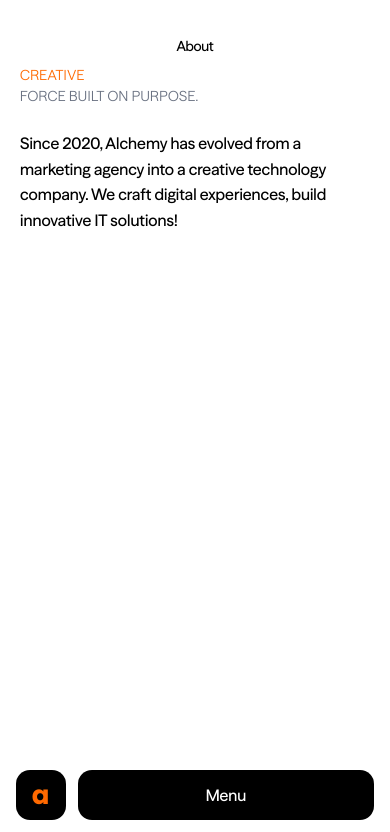
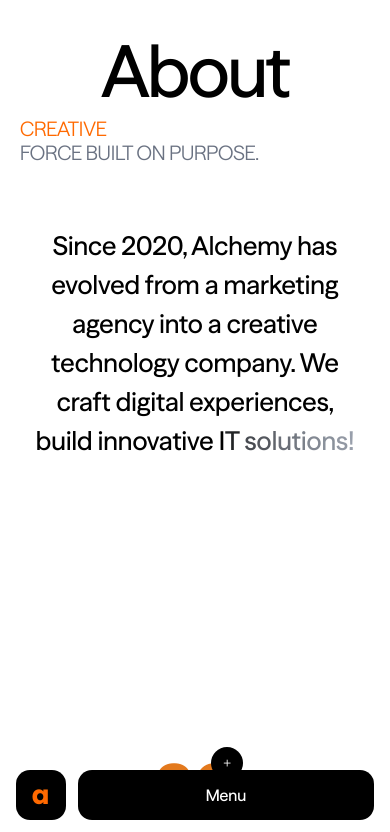
Before and after one commit to ChemyDigi/Alchemy-rewamp, a Next.js app: page /about in a window 390 px wide. Shown: the top 832 px of the page. Built offline with nearby package versions, Linux system fonts and the light colour scheme.

Commit message:
mobile res

```diff
--- a/components/about/Stats.tsx
+++ b/components/about/Stats.tsx
@@ -1,16 +1,44 @@
 "use client";
 
+import { motion, useInView, animate } from "framer-motion";
+import { useEffect, useRef } from "react";
+
+function Counter({ value }: { value: number }) {
+  const ref = useRef<HTMLSpanElement>(null);
+  const isInView = useInView(ref, { once: true });
+
+  useEffect(() => {
+    if (!isInView || !ref.current) return;
+
+    const start = Math.floor(value * 0.66);
+
+    const controls = animate(start, value, {
+      duration: 1.2, // 👈 speed (lower = faster)
+      ease: "linear", // 👈 removes end lag completely
+      onUpdate(latest) {
+        if (ref.current) {
+          ref.current.textContent = Math.floor(latest).toString();
+        }
+      },
+    });
+
+    return () => controls.stop();
+  }, [isInView, value]);
+
+  return <span ref={ref}>{Math.floor(value * 0.66)}</span>;
+}
+
+/* ================= MAIN COMPONENT ================= */
 export default function AboutStats() {
   const stats = [
-    { num: "80", title: "GLOBAL", sub: "HAPPY CLIENTS" },
-    { num: "600", title: "PROJECTS", sub: "COMPLETED" },
-    { num: "20", title: "TEAM", sub: "MEMBERS" },
-    { num: "550", title: "DIGITAL", sub: "PRODUCTS" },
+    { num: 80, title: "GLOBAL", sub: "HAPPY CLIENTS" },
+    { num: 600, title: "PROJECTS", sub: "COMPLETED" },
+    { num: 20, title: "TEAM", sub: "MEMBERS" },
+    { num: 550, title: "DIGITAL", sub: "PRODUCTS" },
   ];
 
   return (
-    <section className="w-full min-h-screen flex items-center justify-center px-6 md:px-16 py-20">
-
+    <section className="w-full flex items-center justify-center px-6 md:px-16 py-20">
       <div
         className="
           grid
@@ -20,13 +48,11 @@ export default function AboutStats() {
           text-center
         "
       >
-
         {stats.map((item, i) => (
           <div key={i}>
 
             {/* NUMBER + PLUS */}
             <div className="relative inline-block">
-
               <h2
                 className="
                   text-orange
@@ -34,7 +60,7 @@ export default function AboutStats() {
                   font-bold leading-none
                 "
               >
-                {item.num}
+                <Counter value={item.num} />
               </h2>
 
               <div
--- a/components/about/hero.tsx
+++ b/components/about/hero.tsx
@@ -8,28 +8,32 @@ function ScrollFillText({ text }: { text: string }) {
 
   const { scrollYProgress } = useScroll({
     target: ref,
-    offset: ["start 90%", "end 10%"], // smoother on mobile
+    offset: ["start 95%", "end 5%"], // smoother + longer scroll range
   });
 
-  const words = text.split(" ");
+  const letters = text.split("");
 
   return (
     <p
       ref={ref}
       className="
-        mt-6 md:mt-10
-        max-w-full md:max-w-[900px]
+  mt-16 sm:mt-12 md:mt-10
+  w-full max-w-[95%] sm:max-w-[90%] md:max-w-[900px]
   font-medium
-        text-left
-        text-[16px] sm:text-[20px] md:text-[32px] lg:text-[38px]
-        leading-[1.6]
+
+  text-center sm:text-left
+  mx-auto sm:mx-0
+
+  text-[26px] sm:text-[26px] md:text-[32px] lg:text-[38px]
+  leading-[1.5]
   text-gray-400
-        translate-x-0 md:translate-x-16 lg:translate-x-32
+
+  translate-x-0 sm:translate-x-8 md:translate-x-48 lg:translate-x-72
 "
     >
-      {words.map((word, i) => {
-        const start = i / words.length;
-        const end = start + 1 / words.length;
+      {letters.map((letter, i) => {
+        const start = i / letters.length;
+        const end = start + 0.08; // 👈 overlap = smoother wave
 
         const color = useTransform(
           scrollYProgress,
@@ -39,7 +43,7 @@ function ScrollFillText({ text }: { text: string }) {
 
         return (
           <motion.span key={i} style={{ color }}>
-            {word}{" "}
+            {letter}
           </motion.span>
         );
       })}
@@ -49,14 +53,16 @@ function ScrollFillText({ text }: { text: string }) {
 
 export default function AboutHero() {
   return (
-   <section className="w-full min-h-screen flex items-start md:items-center bg-white pt-10 md:pt-0">
+    <section className="w-full min-h-[80vh] md:min-h-screen flex items-start md:items-center bg-white pt-10 md:pt-0">
       <div className="w-full px-5 sm:px-8 md:px-16 lg:px-24">
         <div className="max-w-[1200px]">
 
           <h1
             className="
-    text-[14px] sm:text-[100px] md:text-[140px] lg:text-[200px]
-    font-medium text-black leading-[0.95] tracking-tight
+    text-7xl sm:text-8xl md:text-9xl
+    lg:text-[10.75rem] xl:text-[11.5rem] 2xl:text-[12.5rem]
+    font-medium text-black
+    leading-[0.88] tracking-[-0.03em]
 
     text-center md:text-left
     w-full
@@ -66,11 +72,11 @@ export default function AboutHero() {
           </h1>
 
           {/* SUB LABEL */}
-          <div className="mt-3 md:mt-4">
-            <p className="text-[14px] sm:text-[16px] md:text-[19px] text-orange-500 tracking-wide">
+          <div className="mt-3">
+            <p className="text-xl sm:text-3xl lg:text-xl font-normal uppercase tracking-[-0.01em] text-orange-500">
               CREATIVE
             </p>
-            <p className="text-[14px] sm:text-[16px] md:text-[19px] text-gray-500 tracking-wide">
+            <p className="text-xl sm:text-3xl lg:text-xl leading-none font-normal uppercase tracking-[-0.01em] text-gray-500">
               FORCE BUILT ON PURPOSE.
             </p>
           </div>
```
Lines whose indentation alone changed are shown as unchanged.
